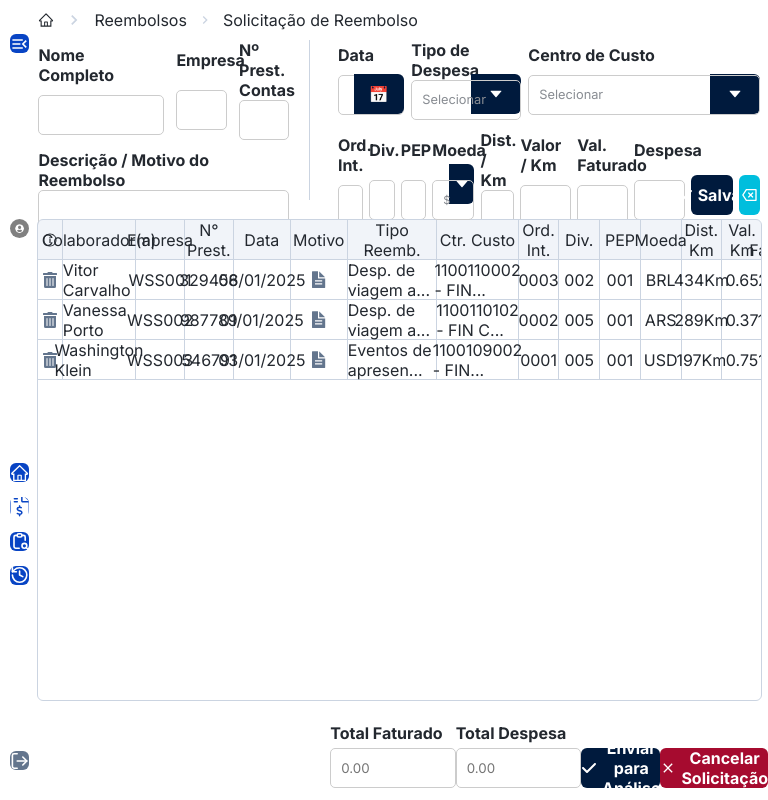
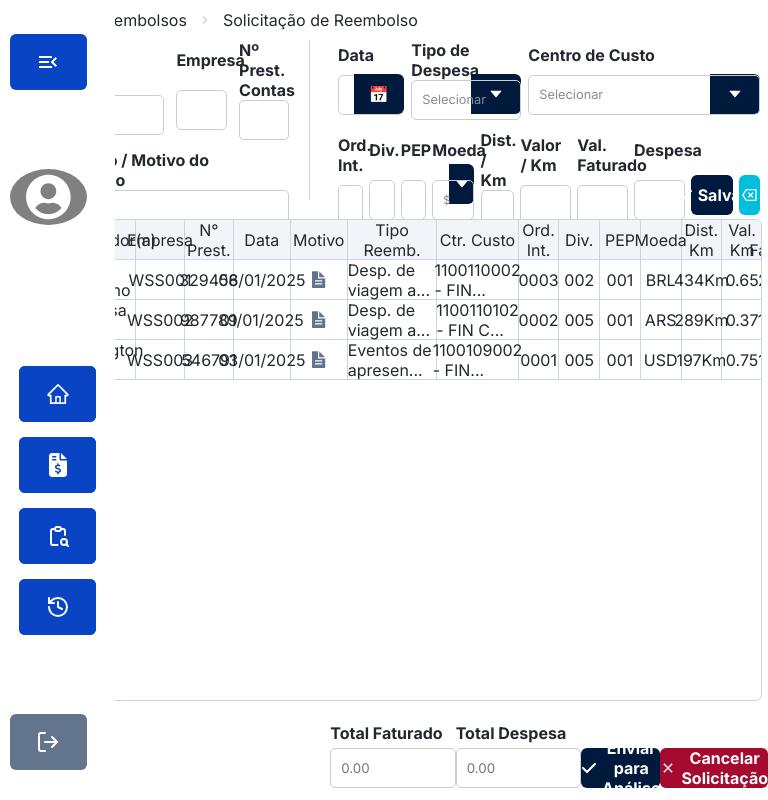
Before and after one commit to lucasgomesdacruz/sispar, a React (Vite) app: page /reembolso in a window 768 px wide. Built offline with nearby package versions, Linux system fonts and the light colour scheme.

Commit message:
:iphone: feat: adiciona responsividade ao manu

```diff
--- a/src/components/navbar/Navbar.jsx
+++ b/src/components/navbar/Navbar.jsx
@@ -16,6 +16,10 @@ function NavBar() {
 
     const toggleCollapse = () => {
         setCollapsed(prevState => !prevState);
+    };
+
+    const closeMenu = () => {
+        setCollapsed(true);
     };
 
     function handleLogOut(event) {
@@ -42,7 +46,7 @@ function NavBar() {
 
                 <ul className={styles.navList}>
                     <li>
-                    <Link to="/dashboard">
+                    <Link to="/dashboard" onClick={closeMenu}>
                         <span className={styles.containerIcon}><AiOutlineHome /></span>
 
                         <span className={collapsed ? styles.hidden : ""}>Início</span>
@@ -50,7 +54,7 @@ function NavBar() {
 
                     </li>
                     <li>
-                    <Link to="reembolso">
+                    <Link to="reembolso" onClick={closeMenu}>
                         <span className={styles.containerIcon}>
                             <FaFileInvoiceDollar />
                         </span>
@@ -59,7 +63,7 @@ function NavBar() {
 
                     </li>
                     <li>
-                        <Link to="analises">
+                        <Link to="analises" onClick={closeMenu}>
                             <span className={styles.containerIcon}><TbClipboardSearch /></span>
 
                             <span className={collapsed ? styles.hidden : ""}>Análises</span>
@@ -67,7 +71,7 @@ function NavBar() {
 
                     </li>
                     <li>
-                    <Link to="historico">
+                    <Link to="historico" onClick={closeMenu}>
                         <span className={styles.containerIcon}><LuHistory /></span>
 
                         <span className={collapsed ? styles.hidden : ""}>Histórico</span>
--- a/src/components/navbar/Navbar.module.scss
+++ b/src/components/navbar/Navbar.module.scss
@@ -1,3 +1,5 @@
+@use "../../index.scss" as *;
+
 .navbar.collapsed {
     width: 4vw;
     box-shadow: none;
@@ -15,13 +17,13 @@
     width: 250px;
     height: 100vh;
     transition: width 0.3s ease;
-    background-color: #FFF;
-    color: white;
+    background-color: $primary-background;
+    color: $primary-background;
     padding: 0.62rem;
     display: flex;
     flex-direction: column;
     justify-content: space-between;
-    box-shadow: 0 0 1.25rem 0 #63758D;
+    box-shadow: 0 0 1.25rem 0 $secondary-layer;
     position: absolute;
     top: 0;
     left: 0;
@@ -34,11 +36,11 @@
         justify-content: center;
         background: none;
         border: none;
-        color: white;
+        color: $primary-background;
         font-size: 1.5rem;
         cursor: pointer;
         margin-top: 24px;
-        background-color: #0844C4;
+        background-color: $primary-accent;
         width: 2.5vw;
         height: 2.5vw;
         border-radius: 6px;
@@ -75,7 +77,7 @@
         p {
             font-weight: 400;
             font-size: 0.87rem;
-            color: #0844C4;
+            color: $primary-accent;
         }
     }
 
@@ -94,13 +96,13 @@
             align-items: center;
             cursor: pointer;
             border-radius: 6px;
-            color: white;
+            color: $primary-background;
 
             a {
                 display: flex;
                 align-items: center;
                 gap: 10px;
-                color: black;
+                color: #000;
                 width: 100%;
                 font-size: 1.2rem;
 
@@ -109,7 +111,7 @@
                     display: flex;
                     justify-content: center;
                     align-items: center;
-                    background-color: #0844C4;
+                    background-color: $primary-accent;
                     width: 2.5vw;
                     height: 2.5vw;
                     border-radius: 6px;
@@ -120,7 +122,7 @@
                     }
 
                     svg {
-                        color: #fff;
+                        color: $primary-background;
                         font-size: 24px;
                     }
                 }
@@ -136,14 +138,240 @@
         width: 2.5vw;
         height: 2.5vw;
         border-radius: 6px;
-        background-color: #63758D;
+        background-color: $secondary-layer;
         cursor: pointer;
         margin-bottom: 20px;
         border: none;
 
         svg {
             font-size: 1.5rem;
-            color: #fff;
+            color: $primary-background;
         }
     }
 }
+
+@media (min-width: 768px) and (max-width: 1024px) {
+    .navbar.collapsed {
+        width: 10vw;
+
+        /* Botão de abrir/fechar menu */
+        .menuToggle {
+            width: 7vw;
+            height: 5vh;
+        }
+
+        /* Usuário */
+        .userInfo {
+
+            svg {
+                width: 7vw;
+                height: 5vh;
+            }
+        }
+
+        /* Lista de navegação */
+        .navList {
+
+            align-items: center;
+            justify-content: center;
+
+            li {
+                width: 7vw;
+                height: 5vh;
+                background-color: $primary-accent;
+                color: $primary-background;
+
+                a {
+                    justify-content: center;
+                    color: $primary-background;
+                }
+            }
+        }
+
+        /* Ícone de Logout */
+        .fiLogOut {
+            width: 7vw;
+            height: 5vh;
+        }
+    }
+
+    .hidden {
+        display: none;
+    }
+
+    .navbar {
+        width: 100%;
+        z-index: 1000;
+
+        /* Botão de abrir/fechar menu */
+        .menuToggle {
+            width: 60px;
+            height: 60px;
+        }
+
+        /* Usuário */
+        .userInfo {
+
+            svg {
+                width: 70px;
+                height: 70px;
+            }
+
+            h2 {
+                font-size: 1.5rem;
+            }
+
+            p {
+                font-size: 1.2rem;
+            }
+        }
+
+        /* Lista de navegação */
+        .navList {
+            align-items: center;
+            justify-content: center;
+
+            li {
+                width: 50%;
+                background-color: $primary-accent;
+                height: 5vh;
+
+
+
+                a {
+                    justify-content: center;
+                    color: $primary-background;
+                }
+            }
+        }
+
+        /* Ícone de Logout */
+        .fiLogOut {
+            width: 60px;
+            height: 60px;
+        }
+    }
+}
+
+@media (max-width: 768px) {
+    .navbar.collapsed {
+        width: 15vw;
+
+        /* Botão de abrir/fechar menu */
+        .menuToggle {
+            width: 10vw;
+            height: 7vh;
+        }
+
+        /* Usuário */
+        .userInfo {
+
+            svg {
+                width: 10vw;
+                height: 7vh;
+            }
+        }
+
+        /* Lista de navegação */
+        .navList {
+            align-items: center;
+            justify-content: center;
+
+            li {
+                width: 10vw;
+                height: 7vh;
+                background-color: $primary-accent;
+
+                a {
+                    justify-content: center;
+                    color: $primary-background;
+
+                    .containerIcon {
+                        width: 10vw;
+                        height: 7vh;
+                    }
+                }
+            }
+        }
+
+        /* Ícone de Logout */
+        .fiLogOut {
+            width: 10vw;
+            height: 7vh;
+        }
+    }
+
+    .hidden {
+        display: none;
+    }
+
+    .navbar {
+        width: 100%;
+        z-index: 1000;
+
+
+        /* Botão de abrir/fechar menu */
+        .menuToggle {
+            width: 10vw;
+            height: 7vh
+        }
+
+        /* Usuário */
+        .userInfo {
+            display: flex;
+            align-items: center;
+            flex-direction: column;
+            height: 15%;
+            justify-content: space-between;
+
+            svg {
+                width: 10vw;
+                height: 7vh;
+            }
+
+            h2 {
+                font-size: 1.2rem;
+            }
+
+            p {
+                font-size: 1rem;
+            }
+        }
+
+        /* Lista de navegação */
+        .navList {
+            align-items: center;
+            justify-content: center;
+
+
+
+            li {
+                width: 60%;
+                background-color: $primary-accent;
+                height: 7vh;
+
+                a {
+                    justify-content: center;
+                    color: $primary-background;
+                    gap: 1px;
+
+                    .containerIcon {
+                        width: 10vw;
+                        height: 7vh;
+
+
+                        &:hover {
+                            background-color: #094cdd;
+                        }
+                    }
+                }
+            }
+        }
+
+        /* Ícone de Logout */
+        .fiLogOut {
+            width: 10vw;
+            height: 7vh;
+        }
+    }
+}
```
